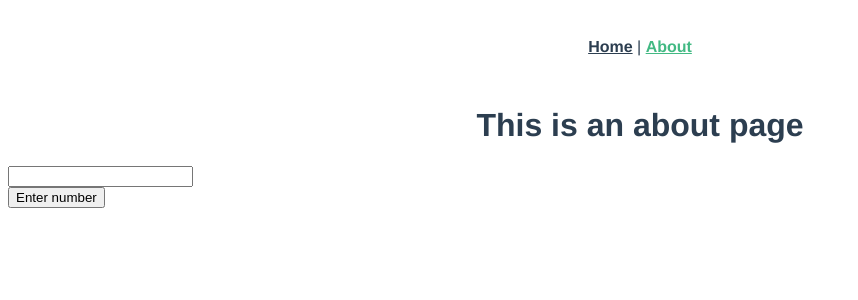
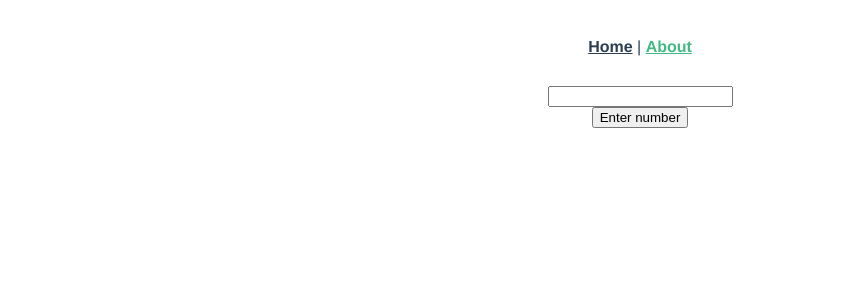
Before and after one commit to sardarbatofi/Project-One-Game, a Vue app: page /about in a window 1280 px wide. Shown: the top 300 px of the page, without its empty margins (0-858 px from the left). Built offline with nearby package versions, Linux system fonts and the light colour scheme.

Commit message:
change file from index to about

```diff
--- a/public/index.html
+++ b/public/index.html
@@ -13,9 +13,5 @@
     </noscript>
     <div id="app"></div>
     <!-- built files will be auto injected -->
-    <div id='output'>
-          <input v-model="newNumber" type="number"><br>
-          <button @click='addNumber'>Enter number</button>
-    </div>
   </body>
 </html>
--- a/src/views/About.vue
+++ b/src/views/About.vue
@@ -1,5 +1,6 @@
 <template>
   <div class="about">
-    <h1>This is an about page</h1>
+    <input v-model="newNumber" type="number"><br>
+    <button @click='addNumber'>Enter number</button>
   </div>
 </template>
```
